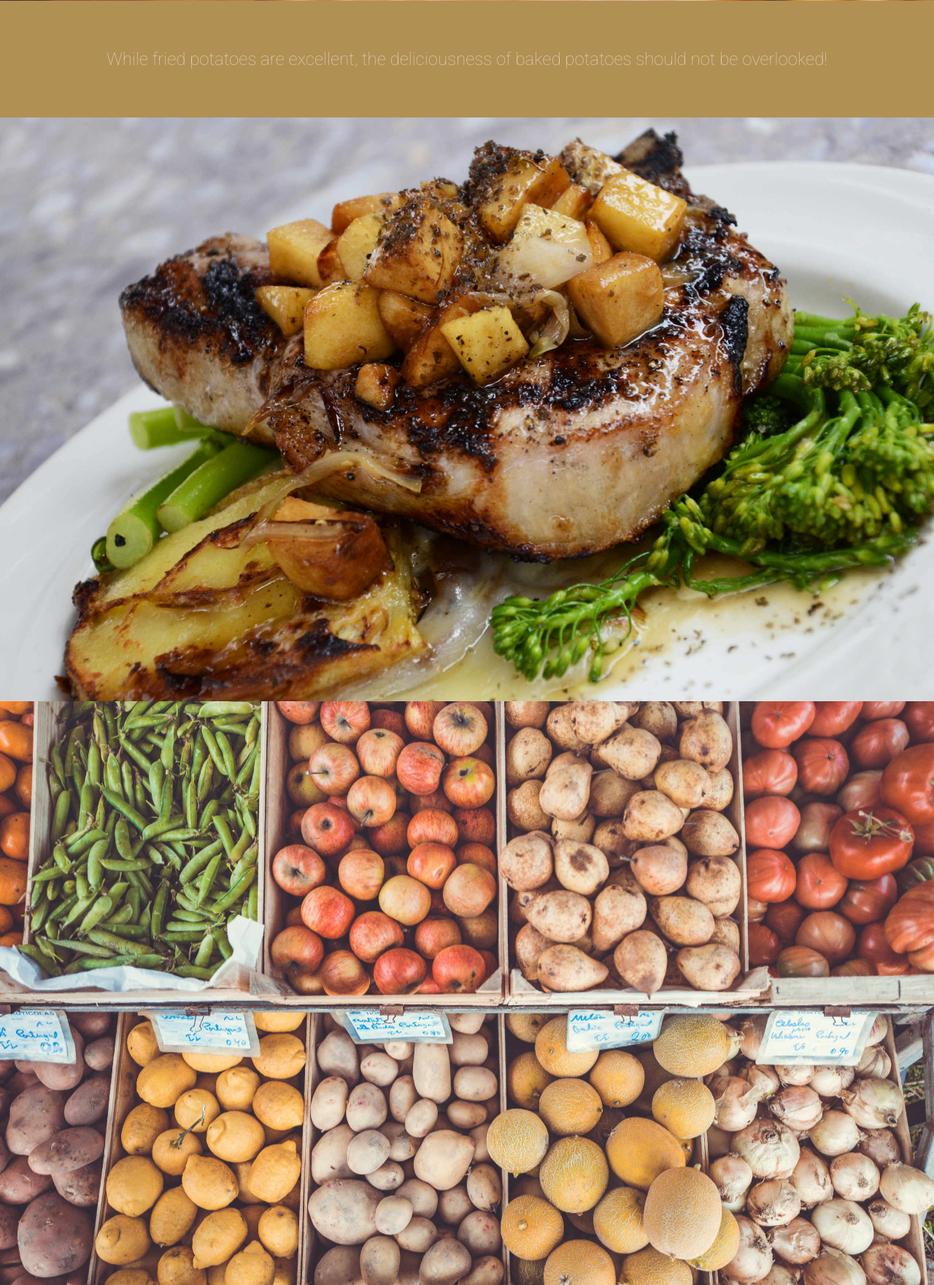
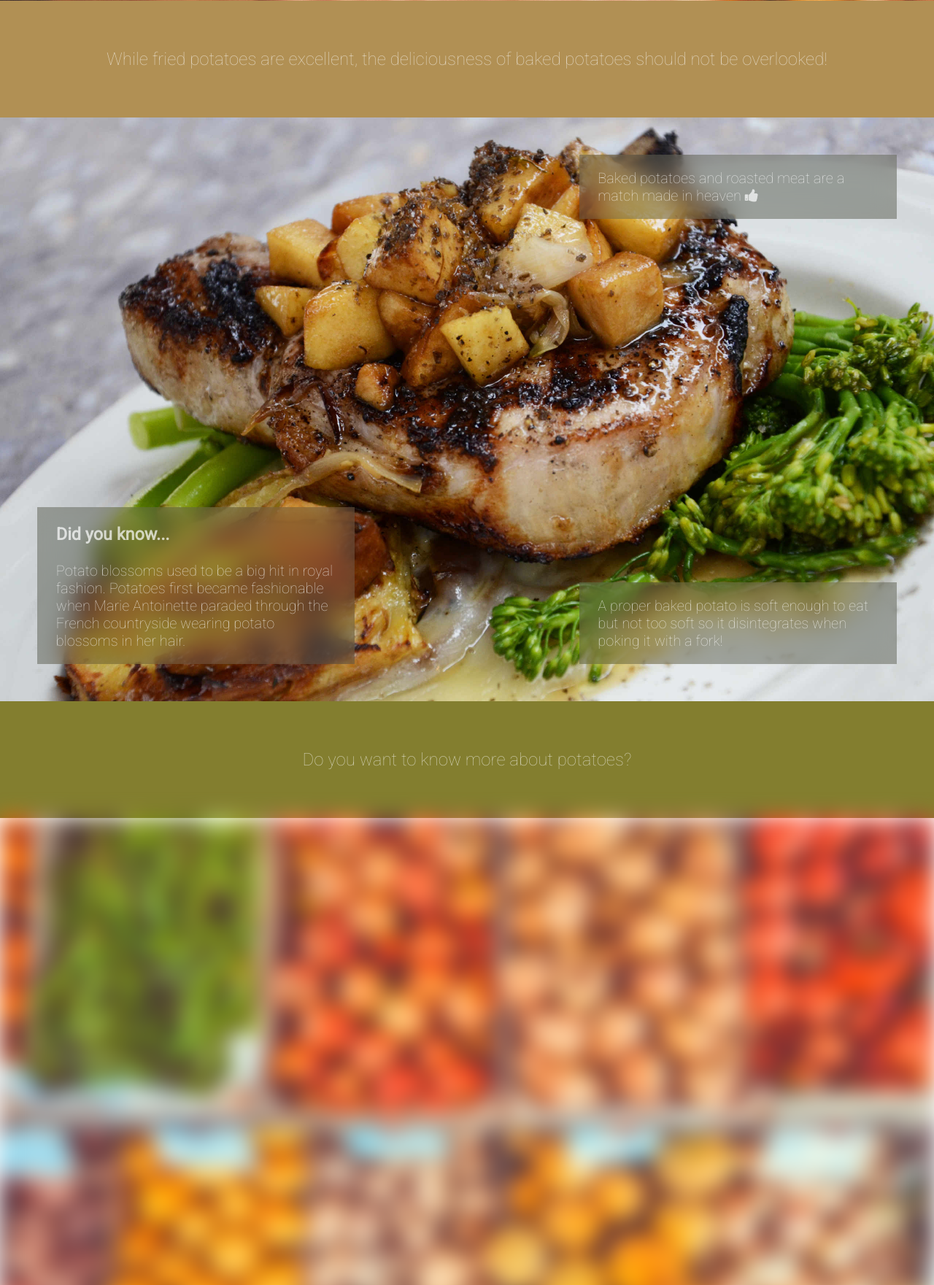
Before and after one commit to kdoul/flexbox_playground, a plain HTML site: page index.html in a window 1280 px wide. Shown: the part 1759-3520 px from the top of the page at 73% size. Drawn offline with Linux system fonts and the light colour scheme.

Commit message:
Make baked section

```diff
--- a/css/main.css
+++ b/css/main.css
@@ -9,13 +9,18 @@ a {
     text-decoration: none;
 }
 
-.yellow{
+.yellow {
     background: #D19164;
 }
 
-.brown{
+.brown {
     background: #B19054;
 }
+
+.green {
+    background: #837E2F;
+}
+
 
 /*----------NAVBAR------------*/
 
@@ -75,6 +80,14 @@ section {
     background-size: cover;
 }
 
+.container {
+    display: flex;
+    height: 50%;
+}
+
+
+/*----------BORDERLANE SECTION------------*/
+
 .borderlane {
     width: 100%;
     height: 20%;
@@ -99,12 +112,13 @@ section {
     padding-top: 5%;
 }
 
-.brown>p {
-	color: rgba(255,255,255,0.6);
+.laneMsg{
+    color: rgba(255, 255, 255, 0.6);
     font-size: 24px;
     font-weight: 100;
     padding: 5%;
 }
+
 
 /*----------HOME SECTION------------*/
 
@@ -166,19 +180,14 @@ section {
     background-image: url("../img/fried.jpg");
 }
 
-.topContainer {
-    display: flex;
-    height: 50%;
+.topFried {
     justify-content: space-between;
-    align-items:flex-start;
-
+    align-items: flex-start;
 }
 
-.bottomContainer{
-	display: flex;
-    height: 50%;
+.bottomFried {
     justify-content: flex-end;
-    align-items:flex-end;
+    align-items: flex-end;
 }
 
 .info {
@@ -200,9 +209,22 @@ section {
     background-image: url("../img/baked.jpg");
 }
 
+.topBaked {
+    justify-content: flex-end;
+    align-items: flex-start;
+}
+
+.bottomBaked {
+    justify-content: space-between;
+    align-items: flex-end;
+}
+
 
 /*----------ABOUT SECTION------------*/
 
 .about {
     background-image: url("../img/about.jpg");
+    -webkit-filter: saturate(180%) blur(15px);
+    filter: saturate(180%) blur(15px)
+    overflow: scroll;
 }
--- a/index.html
+++ b/index.html
@@ -40,7 +40,7 @@
         </div>
     </div>
     <section class="fried">
-        <div class="topContainer">
+        <div class="container topFried">
             <div class="info">
                 <p>Fried potatoes &amp; burgers = <i class="fa fa-heart" aria-hidden="true"></i></p>
             </div>
@@ -48,9 +48,9 @@
                 <p>Most people enjoy fried potatoes for their crispyness and add ketchup or mustard!</p>
             </div>
         </div>
-        <div class="bottomContainer">
-        	            <div class="info">
-                <h3>Random potato fact:</h3>
+        <div class="container bottomFried">
+            <div class="info">
+                <h3>Did you know...</h3>
                 <p>According to the Guinness Book of World Records, the largest potato grown was 7 pounds 1 ounce by J. East (1953) and J. Busby (1982) of Great Britain.</p>
             </div>
         </div>
@@ -59,7 +59,25 @@
         <p class="laneMsg">While fried potatoes are excellent, the deliciousness of baked potatoes should not be overlooked!</p>
     </div>
     <section class="baked">
+        <div class="container topBaked">
+            <div class="info">
+                <p>Baked potatoes and roasted meat are a match made in heaven <i class="fa fa-thumbs-up" aria-hidden="true"></i>
+</p>
+            </div>
+        </div>
+        <div class="container bottomBaked">
+            <div class="info">
+                <h3>Did you know...</h3>
+                <p>Potato blossoms used to be a big hit in royal fashion. Potatoes first became fashionable when Marie Antoinette paraded through the French countryside wearing potato blossoms in her hair.</p>
+            </div>
+            <div class="info">
+                <p>A proper baked potato is soft enough to eat but not too soft so it disintegrates when poking it with a fork!</p>
+            </div>
+        </div>
     </section>
+        <div class="borderlane green">
+        <p class="laneMsg">Do you want to know more about potatoes?</p>
+    </div>
     <section class="about">
     </section>
 </body>
```
Lines whose indentation alone changed are shown as unchanged.
